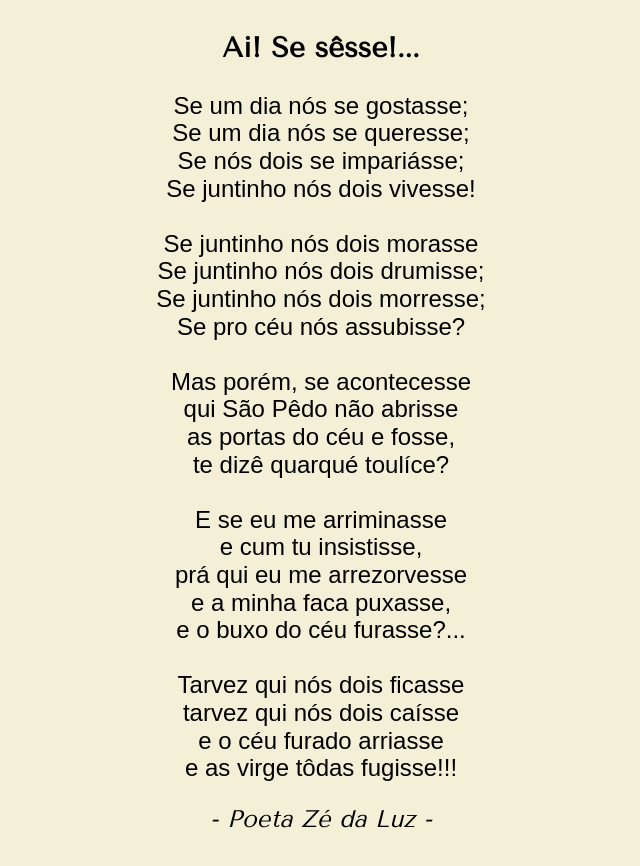
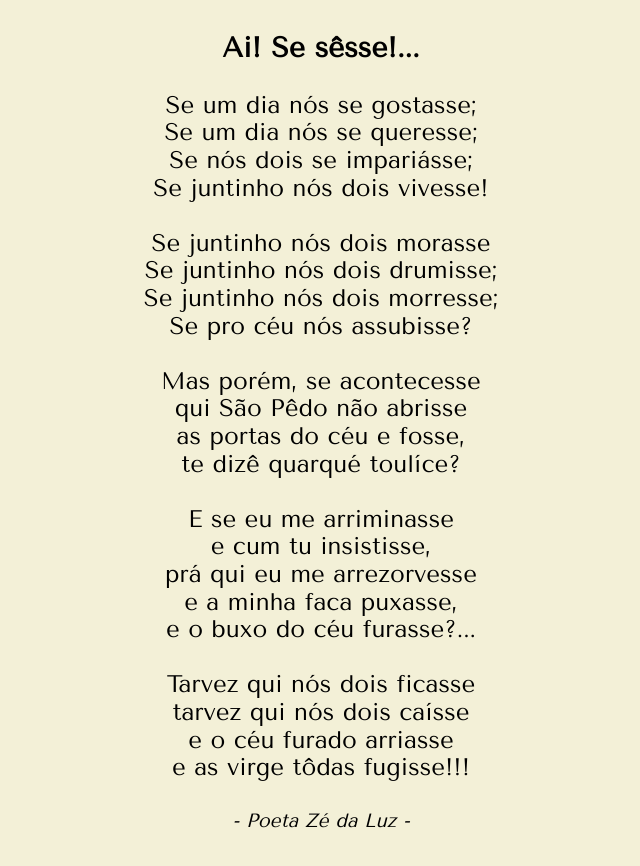
Before and after one commit to Jakelyny/buxin-chei, a React (Create React App) app: page /prosa in a window 1280 px wide. Shown: the part 1033-1899 px from the top of the page, without its empty margins (319-959 px from the left). Built offline with nearby package versions, Linux system fonts and the light colour scheme.

Commit message:
Adjust font

```diff
--- a/src/pages/Prosa/Prosa.module.scss
+++ b/src/pages/Prosa/Prosa.module.scss
@@ -7,12 +7,12 @@
     &__texto {
       font-size: 1.5rem;
       font-weight: 200;
-    p {
-          font-family: 'Josefin Sans', sans-serif;
-      }
     }
     img {
       width: 70%;
       background-size: cover;
     }
+    i {
+      font-size: 1.2rem;
+    }
 }
```
